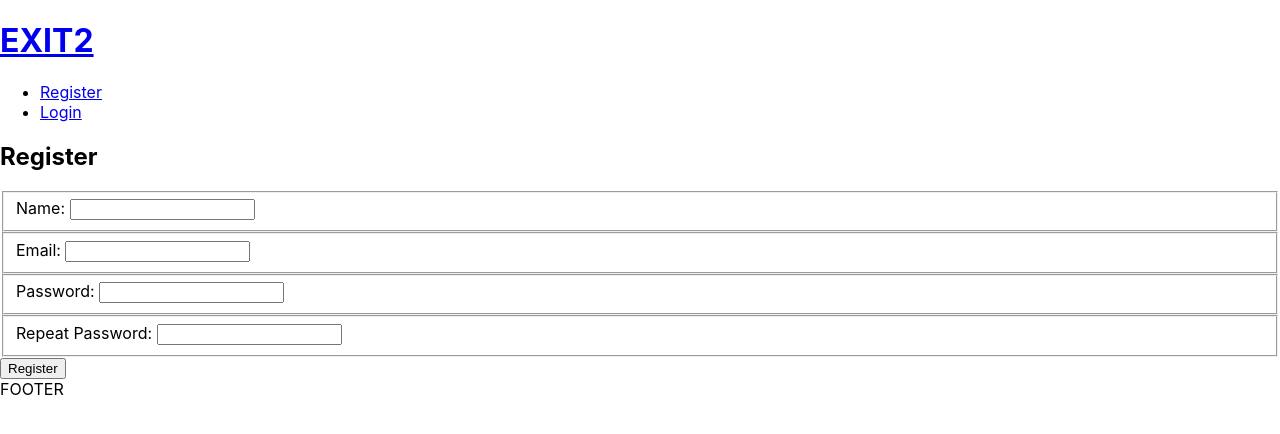
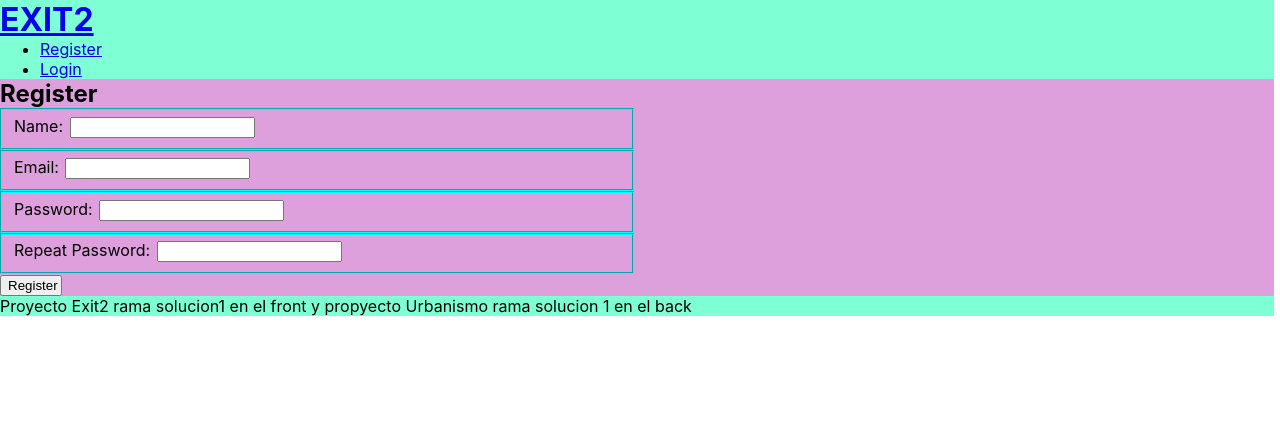
Before and after one commit to andriusmw/exit2, a React (Create React App) app: page /register in a window 1280 px wide. Shown: the top 434 px of the page. Built offline with nearby package versions, Linux system fonts and the light colour scheme.

Commit message:
solucion 1 terminada 03/07/2022 12:09

```diff
--- a/src/App.css
+++ b/src/App.css
@@ -1,4 +1,4 @@
-.App {
+/*.App {
   text-align: center;
 }
 
@@ -35,4 +35,51 @@
   to {
     transform: rotate(360deg);
   }
+}*/
+
+Header {
+  background-color:aquamarine;
 }
+
+
+
+* {
+  margin: 0;
+ /* padding: 0;*/
+  padding-right: 2px;
+  box-sizing: border-box;
+}
+
+body {
+  display: flex;
+  flex-direction: column;
+  min-height: 100vh;
+
+}
+
+main {
+  background-color: plum;
+  flex-grow: 1;
+
+}
+
+fieldset {
+  border-color: aqua;
+}
+
+img {
+  max-width: 100%;
+}
+
+Footer {
+  background-color:aquamarine;
+}
+
+
+/*****media query ***/
+
+@media only screen and (min-width: 900px) {
+ fieldset {
+  margin-right: 50%;
+ }
+}
--- a/src/components/Footer.js
+++ b/src/components/Footer.js
@@ -1,5 +1,5 @@
 export const Footer =  () => {
     return (
-        <footer>FOOTER</footer>
+        <footer>Proyecto Exit2 rama solucion1 en el front y propyecto Urbanismo rama solucion 1 en el back</footer>
     );
 }
```
